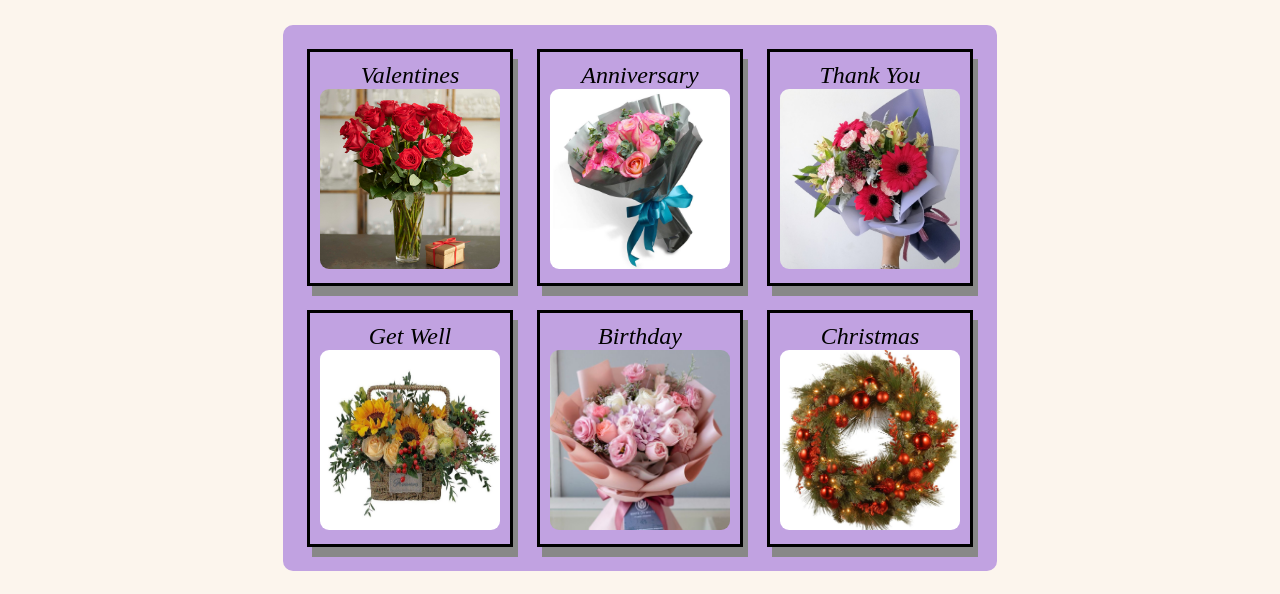
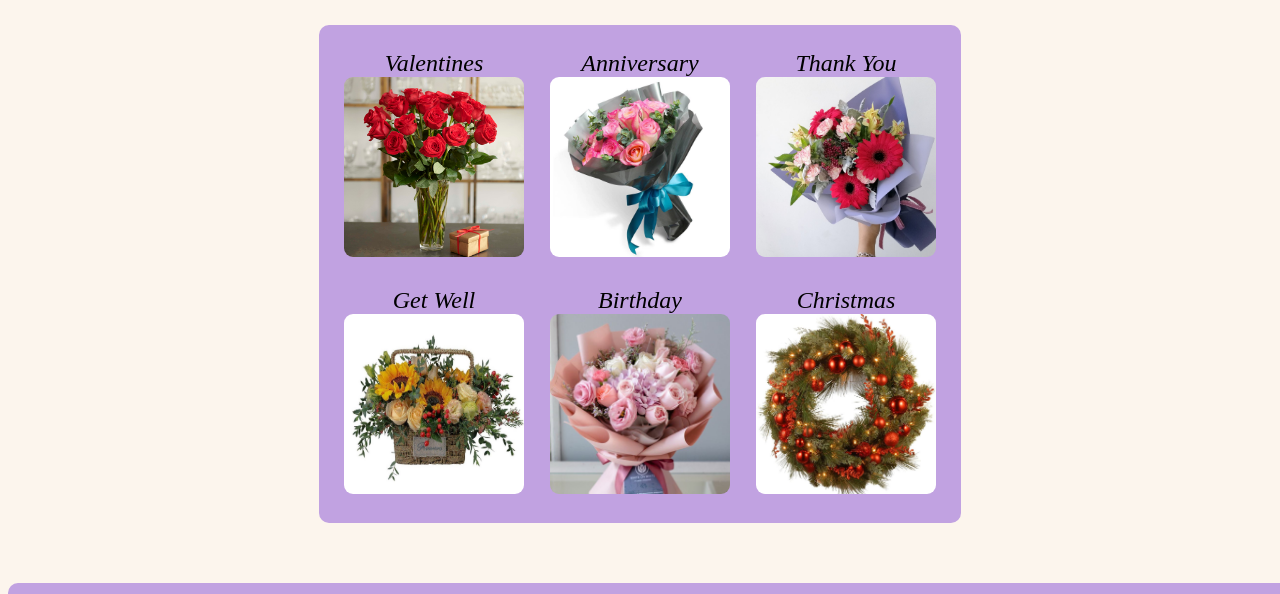
Before and after one commit to Jeta52/INT20_21_Gr45, a plain HTML site: page occasions.html in a window 1280 px wide. Shown: the part 207-801 px from the top of the page. Drawn offline with Linux system fonts and the light colour scheme.

Commit message:
Add files via upload

```diff
--- a/occasions.css
+++ b/occasions.css
@@ -61,3 +61,8 @@ ul#navigimi li a {
   background: #cc4bc6;
   color: white;
 }
+#grad1 {
+  height: 200px;
+  background-color: #DB7093; /* For browsers that do not support gradients */
+  background-image: linear-gradient(#DB7093, );
+}
--- a/occasions.html
+++ b/occasions.html
@@ -26,11 +26,6 @@
       height: 502px;
       border-radius: 2%;
     }
-    #bordersh {
-  border: 3px solid;
-  padding: 10px;
-  box-shadow: 5px 10px #888888;
-}
 
 </style>
   <head>
@@ -67,14 +62,14 @@
 
 <table class="table">
   <tr>
-    <td id="bordersh"><p><i>Valentines</i></p><a href="#Valentines"><img src="./images/Valentines.jpg" alt="Valentines"></a></td>
-    <td id="bordersh"><p><i>Anniversary</i></p><a href="#Anniversary"><img src="./images/Anniversary.jpg" alt="Anniversary"></a></td>
-    <td id="bordersh"><p><i>Thank You</i></p><a href="#ThankYou"><img src="./images/ThankYou.jpg" alt="hank You"></a></td>
+    <td><p><i>Valentines</i></p><a href="#Valentines"><img src="./images/Valentines.jpg" alt="Valentines"></a></td>
+    <td><p><i>Anniversary</i></p><a href="#Anniversary"><img src="./images/Anniversary.jpg" alt="Anniversary"></a></td>
+    <td><p><i>Thank You</i></p><a href="#ThankYou"><img src="./images/ThankYou.jpg" alt="hank You"></a></td>
   </tr>
   <tr>
-    <td id="bordersh"><p><i>Get Well</i></p><a href="#GetWell"><img src="./images/GetWell.jpg" alt="Get Well"></a></td>
-    <td id="bordersh"><p><i>Birthday</i></p><a href="#Birthday"><img src="./images/Birthday.jpg" alt="Birthday"></a></td>
-    <td id="bordersh"><p><i>Christmas</i></p><a href="#Christmas"><img src="./images/Christmas.jpg" alt="Christmas"></a></td>
+    <td><p><i>Get Well</i></p><a href="#GetWell"><img src="./images/GetWell.jpg" alt="Get Well"></a></td>
+    <td><p><i>Birthday</i></p><a href="#Birthday"><img src="./images/Birthday.jpg" alt="Birthday"></a></td>
+    <td><p><i>Christmas</i></p><a href="#Christmas"><img src="./images/Christmas.jpg" alt="Christmas"></a></td>
   </tr>
 </table>
 
@@ -237,7 +232,7 @@
 
 <!--Footer-->
 
-<footer class="footer">
+<footer class="footer" id="grad1">
   <div class="footer-col">
     <h4>company</h4>
     <ul>
```
